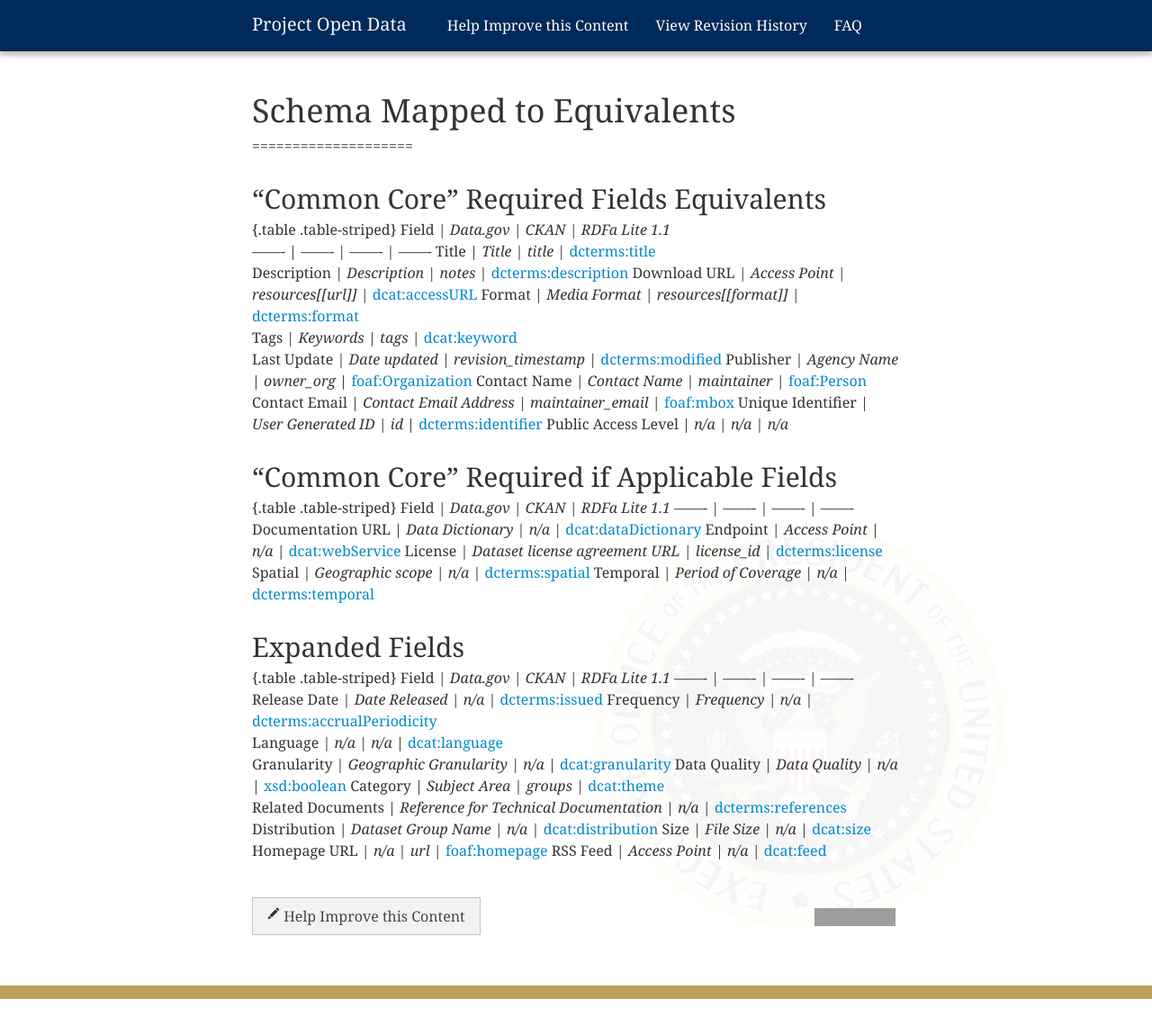
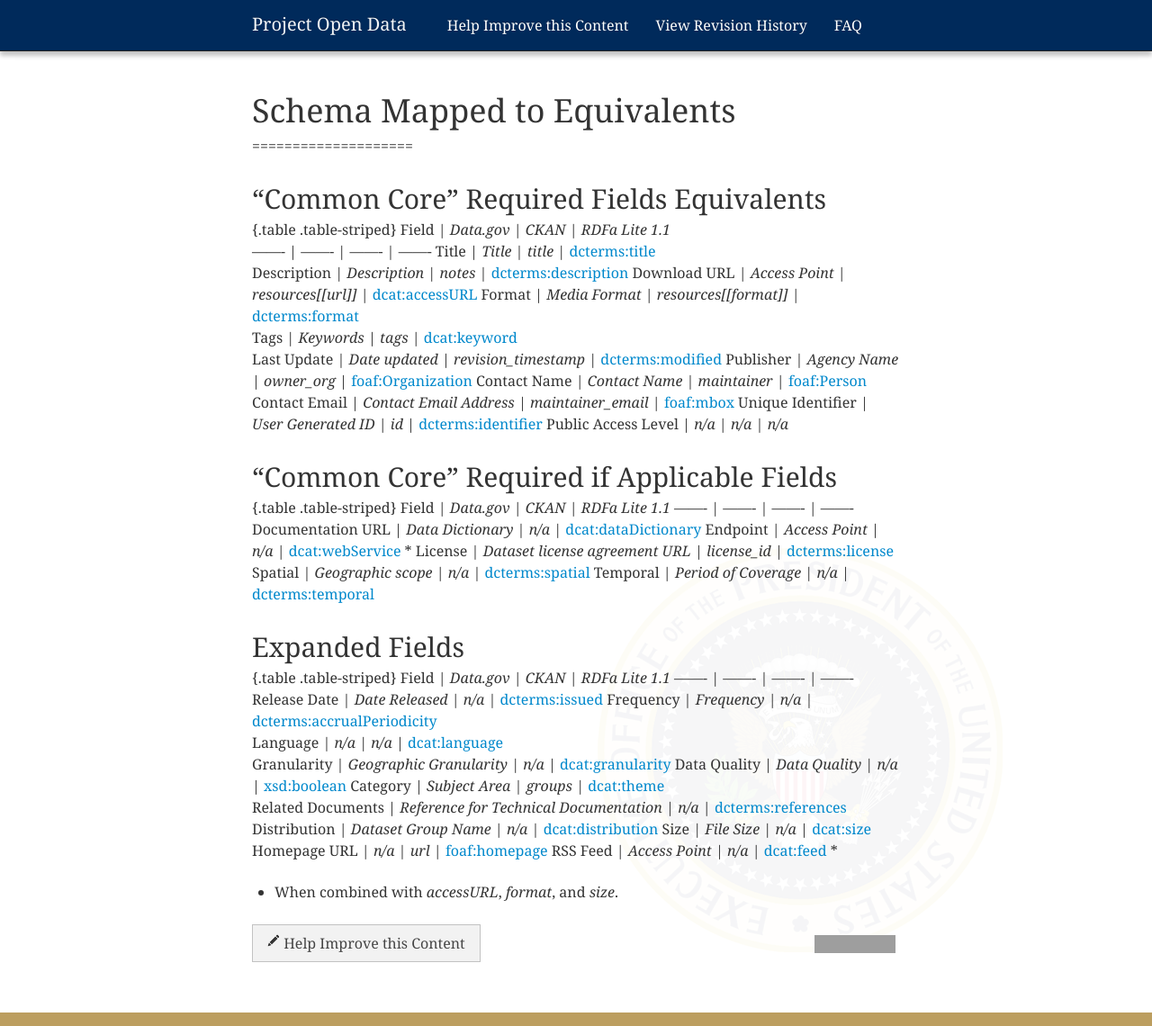
Before and after one commit to gbinal/p-o-d.github.com, a Jekyll site: the page built from data-dot-gov-map.md, in a window 1280 px wide and 1140 px high. Shown: the whole window at 90% size. Built offline with Jekyll 4.4.1, drawn with Linux system fonts in a browser that asks for light colours; nearby versions of some CDN libraries; grey boxes are pictures that could not be loaded.

```diff
--- a/data-dot-gov-map.md
+++ b/data-dot-gov-map.md
@@ -33,7 +33,7 @@ Public Access Level | *n/a*                   | *n/a*             | *n/a*
 Field               | *Data.gov*   | *CKAN* | *RDFa Lite 1.1*
 -------             | -------                 | -------           | -------
 Documentation URL   | *Data Dictionary*       | *n/a*                | [dcat:dataDictionary](http://www.w3.org/TR/vocab-dcat/#property--data-dictionary)
-Endpoint            | *Access Point*          | *n/a*                | [dcat:webService](http://www.w3.org/TR/vocab-dcat/#class--webservice)
+Endpoint            | *Access Point*          | *n/a*                | [dcat:webService](http://www.w3.org/TR/vocab-dcat/#class--webservice) *
 License             | *Dataset license agreement URL* | *license_id*        | [dcterms:license](http://www.w3.org/TR/vocab-dcat/#property--license-1)
 Spatial             | *Geographic scope*      | *n/a*                | [dcterms:spatial](http://www.w3.org/TR/vocab-dcat/#property--spatial-geographical-coverage)
 Temporal      	    | *Period of Coverage*    | *n/a*                | [dcterms:temporal](http://www.w3.org/TR/vocab-dcat/#property--temporal-coverage)
@@ -54,4 +54,6 @@ Related Documents   | *Reference for Technical Documentation* | *n/a*
 Distribution        | *Dataset Group Name*    | *n/a*                | [dcat:distribution](http://www.w3.org/TR/vocab-dcat/#property--dataset-distribution)
 Size                | *File Size*             | *n/a*                | [dcat:size](http://www.w3.org/TR/vocab-dcat/#property--size)
 Homepage URL        | *n/a*	                  | *url*                | [foaf:homepage](http://www.w3.org/TR/vocab-dcat/#property--homepage)
-RSS Feed            | *Access Point*          | *n/a*                | [dcat:feed](http://www.w3.org/TR/vocab-dcat/#Class:_Feed)
+RSS Feed            | *Access Point*          | *n/a*                | [dcat:feed](http://www.w3.org/TR/vocab-dcat/#Class:_Feed) *
+
+ * When combined with _accessURL_, _format_, and _size_.
```
